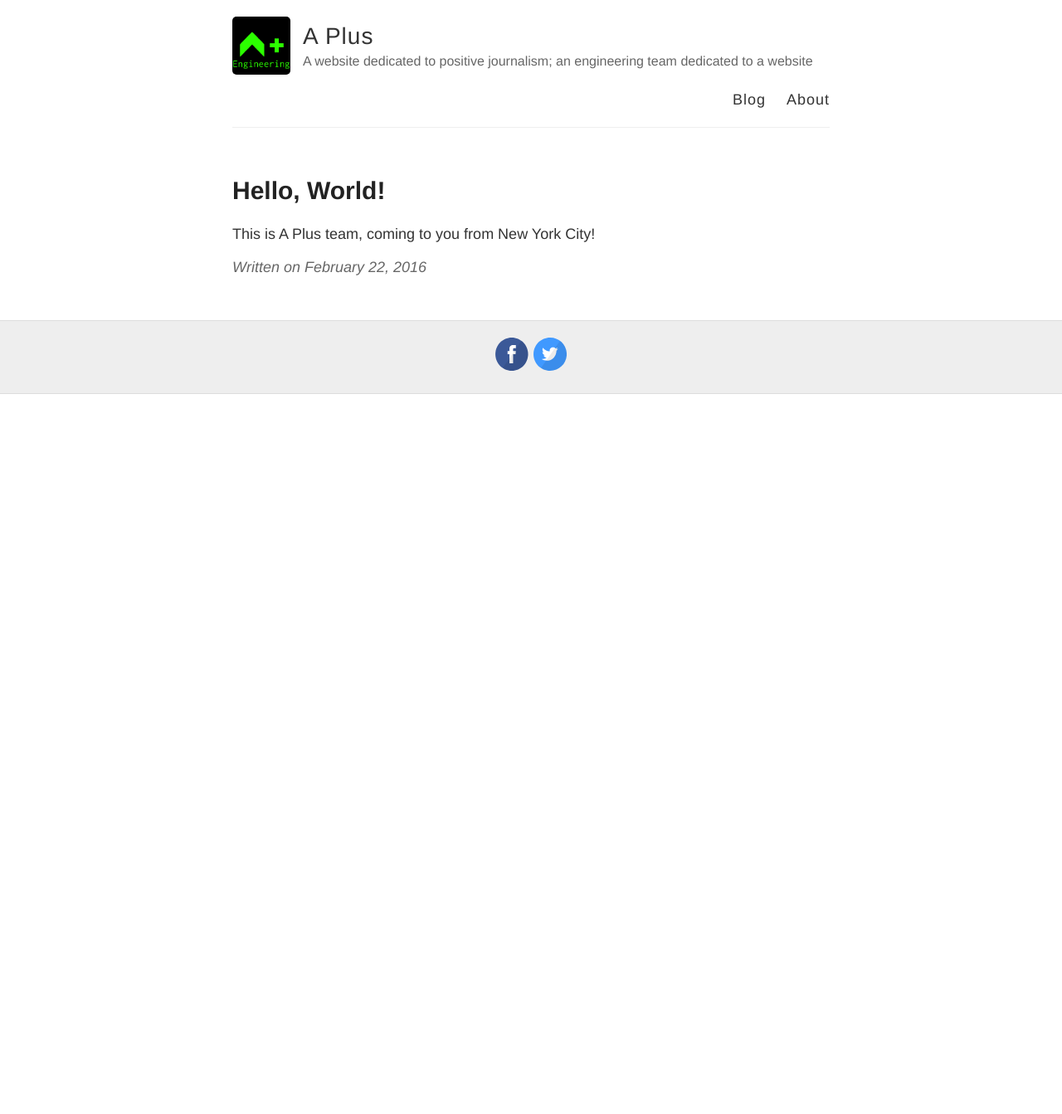
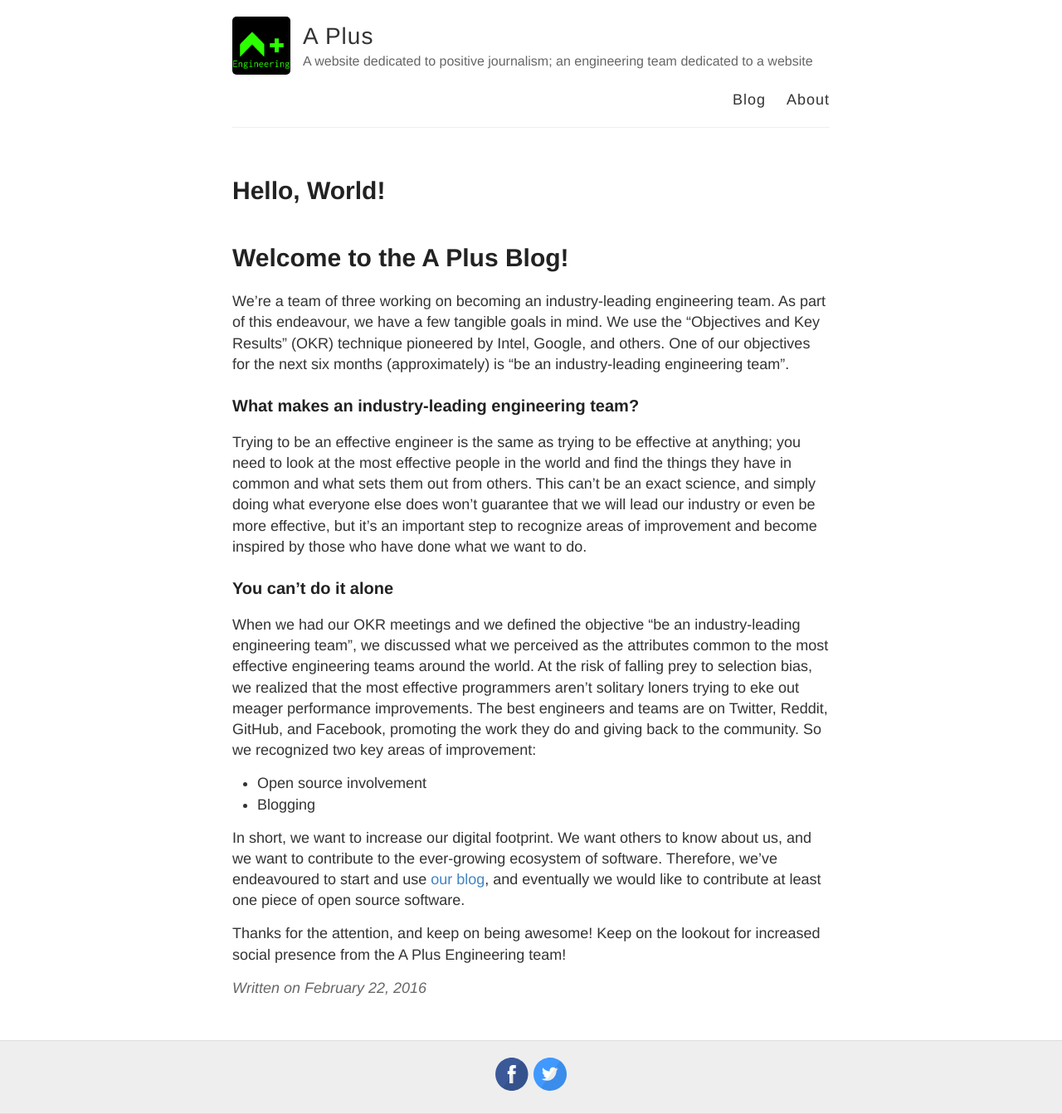
Before and after one commit to asharpinc/asharpinc.github.io, a Jekyll site: the page built from _posts/2016-02-22-Hello-World.md, in a window 1280 px wide. Shown: the whole page at 83% size. Built offline with Jekyll 4.4.1, drawn with Linux system fonts in a browser that asks for light colours; before the commit the page ends 900 px from its top, so only the background shows below that.

Commit message:
Added first post
 #2

```diff
--- a/_posts/2016-02-22-Hello-World.md
+++ b/_posts/2016-02-22-Hello-World.md
@@ -1,6 +1,45 @@
 ---
 layout: post
 title: Hello, World!
+post_author: Ben Berman
 ---
+# Welcome to the A Plus Blog!
 
-This is A Plus team, coming to you from New York City!
+We're a team of three working on becoming an industry-leading engineering team.
+As part of this endeavour, we have a few tangible goals in mind. We use the
+"Objectives and Key Results" (OKR) technique pioneered by Intel, Google, and
+others. One of our objectives for the next six months (approximately) is
+"be an industry-leading engineering team".
+
+### What makes an industry-leading engineering team?
+
+Trying to be an effective engineer is the same as trying to be effective at
+anything; you need to look at the most effective people in the world and find
+the things they have in common and what sets them out from others. This can't
+be an exact science, and simply doing what everyone else does won't
+guarantee that we will lead our industry or even be more effective, but it's
+an important step to recognize areas of improvement and become inspired by
+those who have done what we want to do.
+
+### You can't do it alone
+
+When we had our OKR meetings and we defined the objective "be an
+industry-leading engineering team", we discussed what we perceived as the
+attributes common to the most effective engineering teams around the world.
+At the risk of falling prey to selection bias, we realized that the most
+effective programmers aren't solitary loners trying to eke out meager
+performance improvements. The best engineers and teams are on Twitter,
+Reddit, GitHub, and Facebook, promoting the work they do and giving back to
+the community. So we recognized two key areas of improvement:
+
+- Open source involvement
+- Blogging
+
+In short, we want to increase our digital footprint. We want others to know
+about us, and we want to contribute to the ever-growing ecosystem of software.
+Therefore, we've endeavoured to start and use
+[our blog](engineering.aplus.com), and eventually we would like to contribute
+at least one piece of open source software.
+
+Thanks for the attention, and keep on being awesome! Keep on the lookout for
+increased social presence from the A Plus Engineering team!
```
